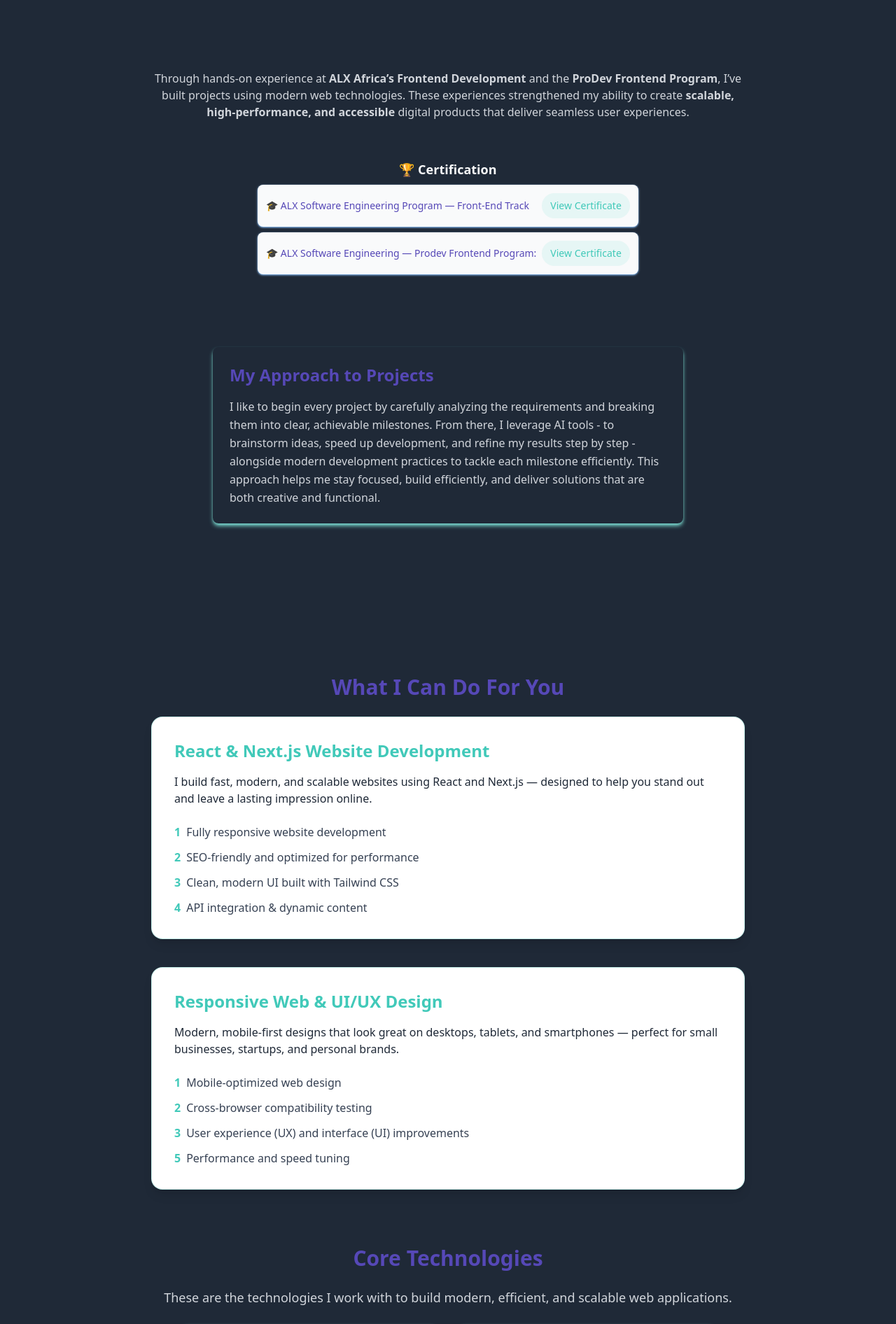
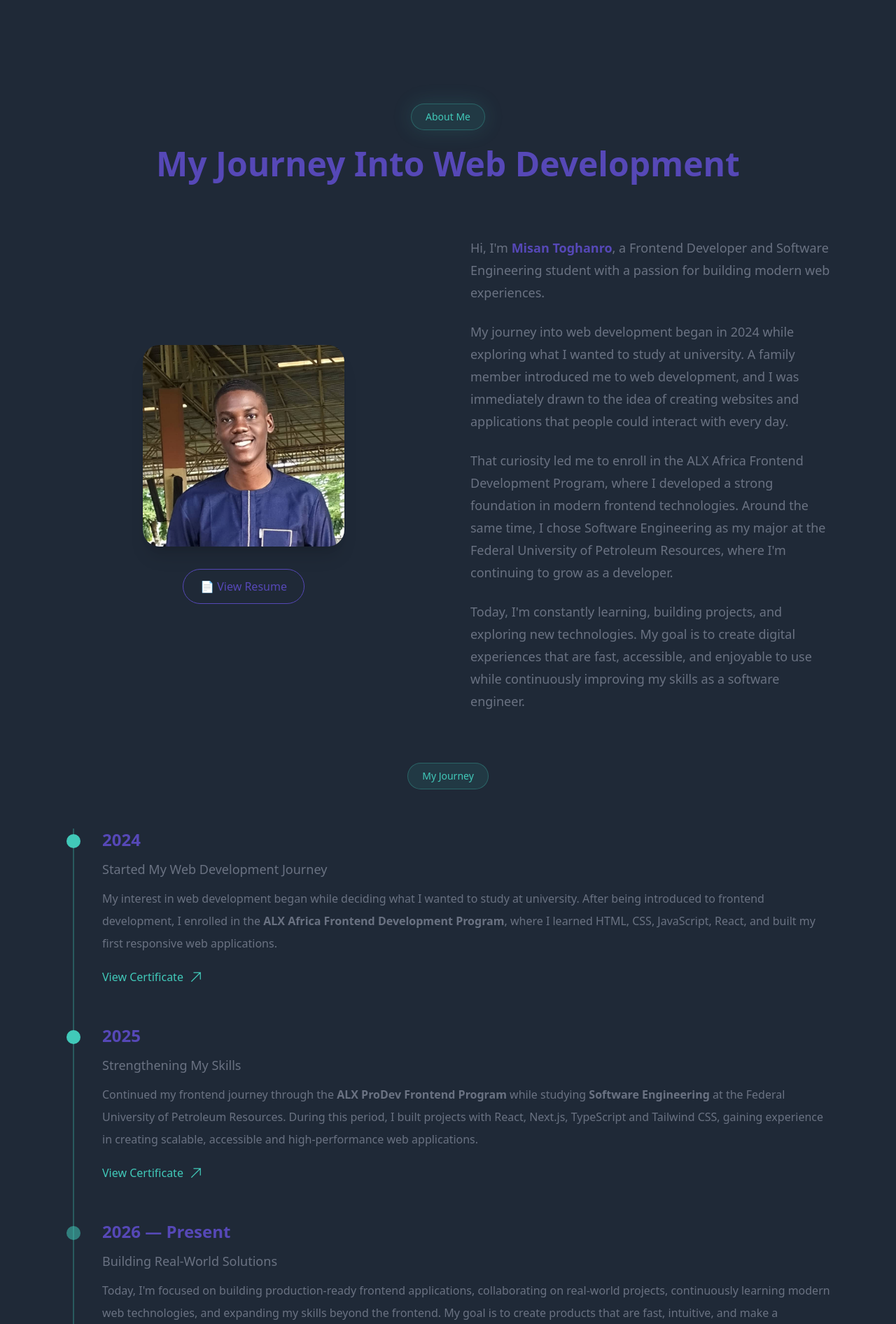
Before and after one commit to MisanToghanro/NextPortfolio, a Next.js app in the folder portfolio/: page / in a window 1280 px wide. Shown: the part 860-2752 px from the top of the page at 70% size. Built offline with nearby package versions, Linux system fonts and the light colour scheme.

Commit message:
Redesign portfolio homepage and about section

```diff
--- a/portfolio/Components/Layout/Header.tsx
+++ b/portfolio/Components/Layout/Header.tsx
@@ -21,10 +21,10 @@
 
     {/* Desktop Nav Links */}
    <nav className="flex items-center gap-8 text-white font-medium">
-      <Link href="#home" className="hover:text-[#41C9B9] transition">Home</Link>
-      <Link href="#about" className="hover:text-[#41C9B9] transition">About Me</Link>
-      <Link href="#services" className="hover:text-[#41C9B9] transition">Skills & Services</Link>
-      <Link href="#contact" className="hover:text-[#41C9B9] transition">Connect</Link>
+      <Link href="/#home" className="hover:text-[#41C9B9] transition">Home</Link>
+      <Link href="/#about" className="hover:text-[#41C9B9] transition">About Me</Link>
+      <Link href="/#services" className="hover:text-[#41C9B9] transition">Skills & Services</Link>
+      <Link href="/#contact" className="hover:text-[#41C9B9] transition">Connect</Link>
     </nav>
 
     <DarkMode/>
@@ -69,16 +69,16 @@
     {/* Mobile Menu */}
     {menu && (
       <nav className="flex flex-col space-y-3 px-5 py-4 bg-white/10 backdrop-blur-xl text-gray-100 animate-slideDown">
-        <Link href="#home" className="py-2 border-b border-[#41C9B9]/30 hover:text-[#41C9B9]" onClick={() => setMenu(false)}>
+        <Link href="/#home" className="py-2 border-b border-[#41C9B9]/30 hover:text-[#41C9B9]" onClick={() => setMenu(false)}>
           Home
         </Link>
-      <Link href="#about" className="py-2 hover:text-[#41C9B9]" onClick={() => setMenu(false)}>
+      <Link href="/#about" className="py-2 hover:text-[#41C9B9]" onClick={() => setMenu(false)}>
           About Me
         </Link>
-        <Link href="#services" className="py-2 border-b border-[#41C9B9]/30 hover:text-[#41C9B9]" onClick={() => setMenu(false)}>
+        <Link href="/#services" className="py-2 border-b border-[#41C9B9]/30 hover:text-[#41C9B9]" onClick={() => setMenu(false)}>
           Skills & Services
         </Link>
-        <Link href="#contact" className="py-2 border-b border-[#41C9B9]/30 hover:text-[#41C9B9]" onClick={() => setMenu(false)}>
+        <Link href="/#contact" className="py-2 border-b border-[#41C9B9]/30 hover:text-[#41C9B9]" onClick={() => setMenu(false)}>
           Connect
         </Link>
 
--- a/portfolio/pages/About/index.tsx
+++ b/portfolio/pages/About/index.tsx
@@ -1,48 +1,217 @@
+import Link from "next/link";
 
-import Link from "next/link";
 const AboutPage = () => {
+  return (
+    <section
+      id="about"
+      className="min-h-screen max-w-6xl mx-auto px-6 py-24"
+    >
+      {/* Heading */}
+      <div className="text-center mb-20">
+        <span className="inline-flex items-center gap-2 rounded-full border border-[#41C9B9]/30 bg-[#41C9B9]/10 px-5 py-2 text-sm font-medium text-[#41C9B9] shadow-[0_0_30px_rgba(65,201,185,0.15)]">
+          About Me
+        </span>
 
-    return (
-             <section className="min-h-screen flex flex-col items-center text-center px-6 py-12 max-w-4xl mx-auto space-y-10 service-page">
-            <div>
-          <p className="  text-gray-600 intro">
-           Through hands-on experience at <strong>ALX Africa’s Frontend Development</strong> and the
-          <strong> ProDev Frontend Program</strong>, I’ve built projects using modern web technologies.
-         These experiences strengthened my ability to create <strong>scalable, high-performance, and accessible</strong> digital products that deliver seamless user experiences.
+        <h2 className="mt-6 text-4xl md:text-5xl font-bold text-[#5648B7]">
+          My Journey Into Web Development
+        </h2>
+      </div>
+
+      {/* About Content */}
+      <div className="grid lg:grid-cols-2 gap-16 items-center">
+
+        {/* Left */}
+        <div className="flex flex-col items-center">
+
+          <img
+            src="/PortfolioPic.jpg"
+            alt="Misan Toghanro"
+            className="w-72 h-72 rounded-3xl object-cover shadow-xl"
+          />
+
+          <Link
+            href="https://drive.google.com/file/d/1QurSm5JfXjNRetZPewsM_zWGw70JJTMe/view?usp=sharing"
+            target="_blank"
+            className="mt-8 rounded-full border border-[#5648B7] px-6 py-3 text-[#5648B7] hover:bg-[#5648B7] hover:text-white transition"
+          >
+            📄 View Resume
+          </Link>
+
+        </div>
+
+        {/* Right */}
+        <div className="space-y-6 text-gray-500 text-lg leading-8">
+
+          <p>
+            Hi, I'm{" "}
+            <span className="font-semibold text-[#5648B7]">
+              Misan Toghanro
+            </span>
+            , a Frontend Developer and Software Engineering student with a
+            passion for building modern web experiences.
           </p>
-            </div>
 
-            <div className="pt-4">
-            <h3 className="font-semibold text-lg mb-2">🏆 Certification</h3>
-            <div className=" flex flex-col md:flex-row items-center justify-between gap-2 bg-gray-50 p-3 rounded-lg shadow-sm shadow-blue-300 mb-2 text-sm md:text-md">
-            <p className="certificate-p font-medium">🎓 ALX Software Engineering Program — Front-End Track</p>
-            <Link href="https://savanna.alxafrica.com/certificates/7YL6FTfz5p" target="blank"
-             className="bg-[#41C9B9]/10 text-[#41C9B9] rounded-full px-3 py-2 hover:bg-[#41C9B9]/20 hover:underline certificate-link">
-              View Certificate
-             </Link>
-            </div>
+          <p>
+            My journey into web development began in 2024 while exploring what
+            I wanted to study at university. A family member introduced me to
+            web development, and I was immediately drawn to the idea of creating
+            websites and applications that people could interact with every day.
+          </p>
 
-            <div className="flex flex-col md:flex-row items-center justify-between gap-2  bg-gray-50 p-3 rounded-lg shadow-sm shadow-blue-300 text-sm md:text-md">
-            <p className="certificate-p text-gray-600 font-medium"> 🎓 ALX Software Engineering — Prodev Frontend Program:</p>
-            <Link href="https://savanna.alxafrica.com/certificates/McZJF6s8BN" target="blank"
-             className="bg-[#41C9B9]/10 text-[#41C9B9] rounded-full px-3 py-2 hover:bg-[#41C9B9]/20 hover:underline certificate-link">
-              View Certificate</Link>
-            </div>
+          <p>
+            That curiosity led me to enroll in the ALX Africa Frontend
+            Development Program, where I developed a strong foundation in
+            modern frontend technologies. Around the same time, I chose
+            Software Engineering as my major at the Federal University of
+            Petroleum Resources, where I'm continuing to grow as a developer.
+          </p>
 
-            </div>
+          <p>
+            Today, I'm constantly learning, building projects, and exploring
+            new technologies. My goal is to create digital experiences that are
+            fast, accessible, and enjoyable to use while continuously improving
+            my skills as a software engineer.
+          </p>
+
+        </div>
+      </div>
 
 
-                     <section className="mt-16 text-left max-w-2xl rounded-lg shadow-md p-6 shadow-[#7ee2d7]" >
-          <h2 className="text-2xl font-semibold mb-4 text-[#5648B7]">My Approach to Projects</h2>
-          <p className="text-gray-700 leading-relaxed">
-                I like to begin every project by carefully analyzing the requirements and breaking them into clear, achievable milestones.
-    From there, I leverage AI tools - to brainstorm ideas, speed up development, and refine my results step by step - alongside modern development practices to tackle each milestone efficiently.
-     This approach helps me stay focused, build efficiently, and deliver solutions that are both creative and functional.
-          </p>
-         </section>
+      {/* Journey Timeline */}
+<section className="mt-18">
 
-          </section>
-    )
-}
+  <div className="text-center mb-14">
+    <span className="inline-flex items-center gap-2 rounded-full border border-[#41C9B9]/30 bg-[#41C9B9]/10 px-5 py-2 text-sm font-medium text-[#41C9B9]">
+      My Journey
+    </span>
+  </div>
+
+  <div className="relative border-l-2 border-[#41C9B9]/30 ml-4 space-y-14">
+
+    {/* 2024 */}
+    <div className="relative pl-10">
+
+      <div className="absolute -left-2.75 top-2 h-5 w-5 rounded-full bg-[#41C9B9]"></div>
+
+      <h3 className="text-2xl font-bold text-[#5648B7]">
+        2024
+      </h3>
+
+      <p className="mt-3 text-lg font-medium text-gray-500">
+        Started My Web Development Journey
+      </p>
+
+      <p className="mt-3 leading-8 text-gray-500">
+        My interest in web development began while deciding what I wanted to
+        study at university. After being introduced to frontend development, I
+        enrolled in the <strong>ALX Africa Frontend Development Program</strong>,
+        where I learned HTML, CSS, JavaScript, React, and built my first
+        responsive web applications.
+      </p>
+
+   <Link
+  href="https://savanna.alxafrica.com/certificates/7YL6FTfz5p"
+  target="_blank"
+  className="group inline-flex items-center gap-2 mt-5 font-medium text-[#41C9B9] transition-colors hover:text-[#5648B7]"
+>
+  <span>View Certificate</span>
+
+  <svg
+    xmlns="http://www.w3.org/2000/svg"
+    fill="none"
+    viewBox="0 0 24 24"
+    strokeWidth={1.5}
+    stroke="currentColor"
+    className="w-5 h-5 transition-transform duration-300 group-hover:translate-x-1 group-hover:-translate-y-1"
+  >
+    <path
+      strokeLinecap="round"
+      strokeLinejoin="round"
+      d="m4.5 19.5 15-15m0 0H8.25m11.25 0v11.25"
+    />
+  </svg>
+</Link>
+
+    </div>
+
+    {/* 2025 */}
+    <div className="relative pl-10">
+
+      <div className="absolute -left-2.75 top-2 h-5 w-5 rounded-full bg-[#41C9B9]"></div>
+
+      <h3 className="text-2xl font-bold text-[#5648B7]">
+        2025
+      </h3>
+
+      <p className="mt-3 text-lg font-medium text-gray-500">
+        Strengthening My Skills
+      </p>
+
+      <p className="mt-3 leading-8 text-gray-500">
+        Continued my frontend journey through the
+        <strong> ALX ProDev Frontend Program</strong> while studying
+        <strong> Software Engineering</strong> at the Federal University of
+        Petroleum Resources. During this period, I built projects with
+        React, Next.js, TypeScript and Tailwind CSS, gaining experience in
+        creating scalable, accessible and high-performance web applications.
+      </p>
+
+      <Link
+
+href="https://savanna.alxafrica.com/certificates/McZJF6s8BN"
+  target="_blank"
+  className="group inline-flex items-center gap-2 mt-5 font-medium text-[#41C9B9] transition-colors hover:text-[#5648B7]"
+>
+  <span>View Certificate</span>
+
+  <svg
+    xmlns="http://www.w3.org/2000/svg"
+    fill="none"
+    viewBox="0 0 24 24"
+    strokeWidth={1.5}
+    stroke="currentColor"
+    className="w-5 h-5 transition-transform duration-300 group-hover:translate-x-1 group-hover:-translate-y-1"
+  >
+    <path
+      strokeLinecap="round"
+      strokeLinejoin="round"
+      d="m4.5 19.5 15-15m0 0H8.25m11.25 0v11.25"
+    />
+  </svg>
+</Link>
+
+    </div>
+
+    {/* 2026 */}
+    <div className="relative pl-10">
+
+      <div className="absolute -left-2.75 top-2 h-5 w-5 rounded-full bg-[#41C9B9] animate-pulse"></div>
+
+      <h3 className="text-2xl font-bold text-[#5648B7]">
+        2026 — Present
+      </h3>
+
+      <p className="mt-3 text-lg font-medium text-gray-500">
+        Building Real-World Solutions
+      </p>
+
+      <p className="mt-3 leading-8 text-gray-500">
+        Today, I'm focused on building production-ready frontend applications,
+        collaborating on real-world projects, continuously learning modern web
+        technologies, and expanding my skills beyond the frontend. My goal is
+        to create products that are fast, intuitive, and make a meaningful
+        impact for users and businesses.
+      </p>
+
+    </div>
+
+  </div>
+
+</section>
+
+
+    </section>
+  );
+};
 
 export default AboutPage;
--- a/portfolio/pages/Projects/index.tsx
+++ b/portfolio/pages/Projects/index.tsx
@@ -16,7 +16,7 @@
 
       {/* Back to Services */}
       <Link
-        href="/Services"
+        href="/#services"
         className="
           inline-flex items-center gap-2
           mb-8 px-4 py-2
--- a/portfolio/pages/Services/index.tsx
+++ b/portfolio/pages/Services/index.tsx
@@ -103,12 +103,6 @@
 
         <ProjectTypeCards/>
 
-
-
-
-
-
-
         </div>
     )
 }
```
Also changed, not shown: portfolio/pages/Hero/index.tsx (+9 -21 lines), portfolio/pages/index.tsx (+1 -8 lines).
